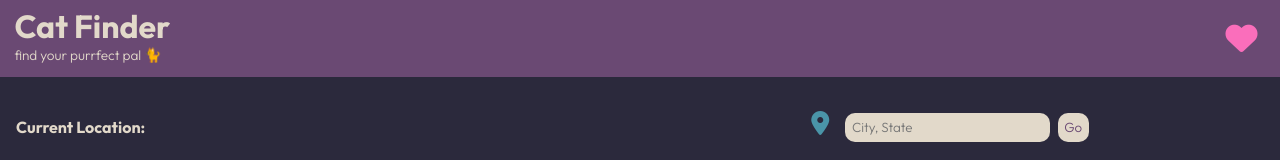
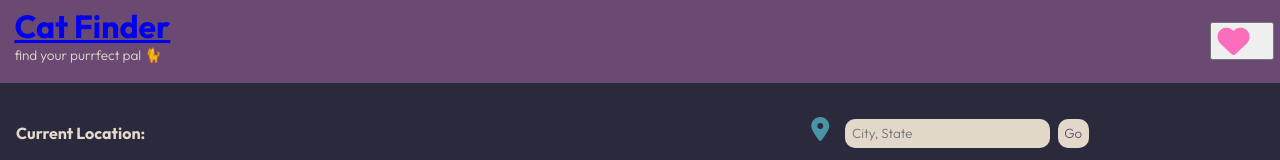
Before and after one commit to kittywizard/cat-finder, a React (Create React App) app: page / in a window 1280 px wide. Shown: the top 160 px of the page. Built offline with nearby package versions, Linux system fonts and the light colour scheme.

Commit message:
installing router, adding links

```diff
--- a/package.json
+++ b/package.json
@@ -9,6 +9,7 @@
     "jest": "^27.4.7",
     "react": "^17.0.2",
     "react-dom": "^17.0.2",
+    "react-router-dom": "^6.3.0",
     "react-scripts": "5.0.0",
     "sass": "^1.49.0",
     "web-vitals": "^2.1.3"
--- a/src/components/Header.js
+++ b/src/components/Header.js
@@ -1,10 +1,13 @@
 import Nav from './Nav';
+import { Link } from "react-router-dom";
 
 export default function Header(props) {
     return (
         <header className="header">
             <div className="header--logo">
-                <h1 className="header--logo-headline">Cat Finder</h1>
+                <Link to="/">
+                    <h1 className="header--logo-headline">Cat Finder</h1>
+                </Link>
                 <p className="header--logo-subhead">find your purrfect pal 🐈</p>
             </div>
             <Nav
--- a/src/components/Nav.js
+++ b/src/components/Nav.js
@@ -1,12 +1,13 @@
+import { Link } from "react-router-dom";
+
 export default function Nav(props) {
-
-    console.log(props.catCount);
 
     return (
         <nav className="header-nav">
             <ul className="nav">
                 <li className="nav-link">
-                    <a href="#/"
+                    <Link to="/favorite">
+                        <button
                             onClick={props.modalDisplay}
                         >
                             <i className="fas fa-heart heart-link"></i>
@@ -15,7 +16,9 @@
                                     {props.catCount}
                                 </span>
                             }
-                    </a>
+                        </button>
+                    </Link>
+
                 </li>
             </ul>
         </nav>
--- a/src/index.js
+++ b/src/index.js
@@ -1,11 +1,14 @@
 import React from 'react';
 import ReactDOM from 'react-dom';
 import App from './App';
+import {BrowserRouter} from "react-router-dom";
 
 
 ReactDOM.render(
-  <React.StrictMode>
-    <App />
-  </React.StrictMode>,
+  <BrowserRouter>
+    <React.StrictMode>
+      <App />
+    </React.StrictMode>
+  </BrowserRouter>,
   document.getElementById('root')
 );
```
Also changed, not shown: src/pages/Favorite.js (added, +7 -0 lines), 1 other file (tests, documents, lock files or other folders). Lines whose indentation alone changed are shown as unchanged.
